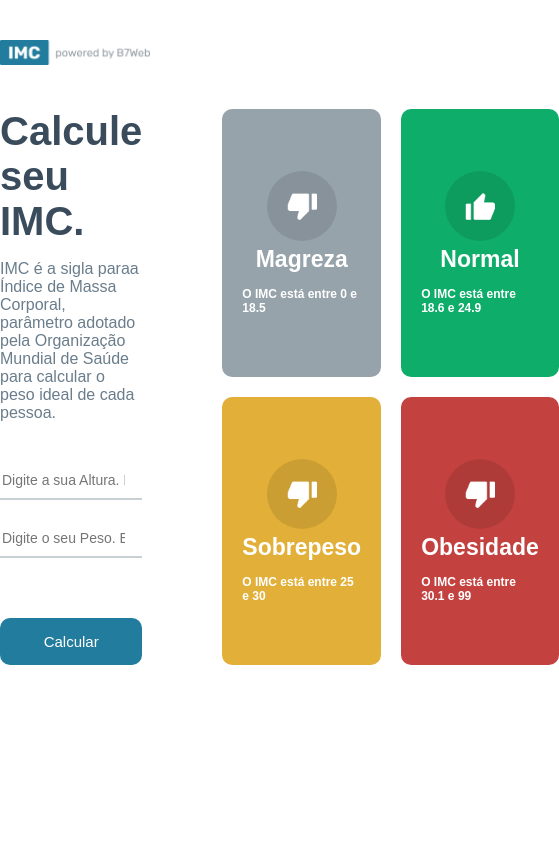
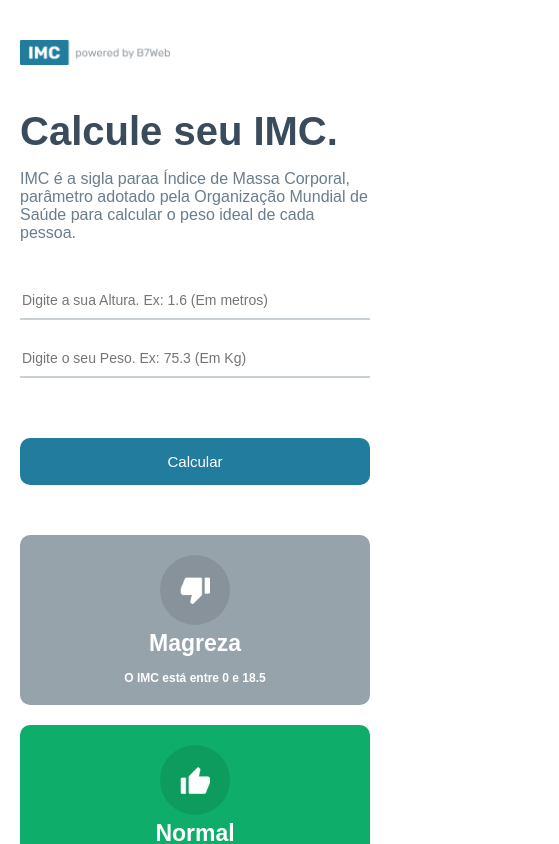
Before and after one commit to frontendDieferson/imc, a React (Create React App) app: page / in a window 390 px wide. Shown: the top 844 px of the page, 559 px wide, since content can reach past the window. Built offline with nearby package versions, Linux system fonts and the light colour scheme.

Commit message:
Aplicando Responsividade

```diff
--- a/src/App.module.css
+++ b/src/App.module.css
@@ -102,3 +102,31 @@
 .container .rightSide .rightArrow:hover {
     opacity: .8;
 }
+
+@media (max-width: 770px) {
+    header {
+        padding: 0 20px;
+    }
+    .container {
+        padding: 0 20px;
+        flex-direction: column;
+    }
+    .container .leftSide {
+        margin-right: 0;
+    }
+    .container .rightSide {
+        margin-left: 0;
+        margin-top: 50px;
+    }
+    .container .rightSide .rightArrow {
+        margin-left: 0;
+        margin-top: 0;
+        border-radius: 10px;
+    }
+}
+
+@media (max-width: 430px) {
+    .container .rightSide .grid {
+        grid-template-columns: 1fr;
+    }
+}
```
